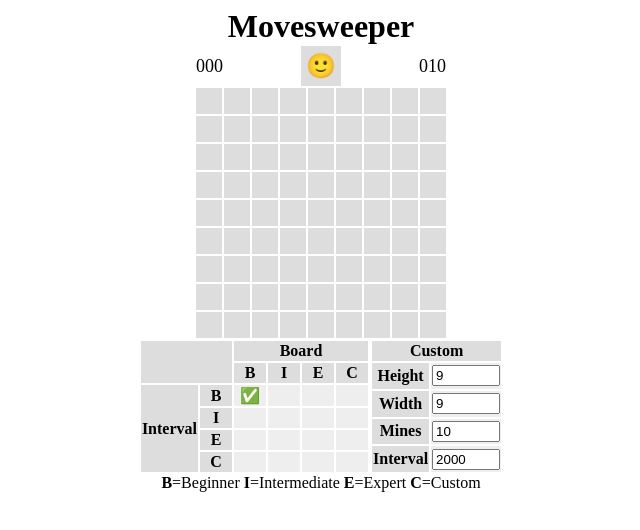
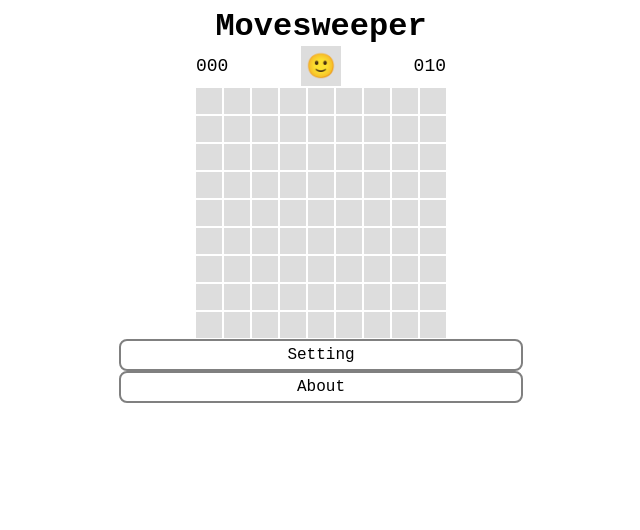
Before and after one commit to Kuma-TachiRen/movesweeper, a plain HTML site: page index.html in a window 1280 px wide. Shown: the whole page, without its empty margins (319-959 px from the left). Drawn offline with Linux system fonts and the light colour scheme.

Commit message:
change design

```diff
--- a/index.html
+++ b/index.html
@@ -26,10 +26,11 @@
                     </tr>
                 </thead>
                 <tbody>
-
                 </tbody>
             </table>
         </div>
+        <details>
+            <summary>Setting</summary>
             <div id="setting">
                 <div>
                     <div style="display:flex;">
@@ -107,6 +108,11 @@
                     <span><b>B</b>=Beginner <b>I</b>=Intermediate <b>E</b>=Expert <b>C</b>=Custom</span>
                 </div>
             </div>
+        </details>
+        <details>
+            <summary>About</summary>
+
+        </details>
     </div>
     <script src="js/board.js"></script>
     <script src="js/game.js"></script>
--- a/style.css
+++ b/style.css
@@ -1,3 +1,7 @@
+:root {
+    font-family: monospace, selif;
+}
+
 #header {
     width: 100%;
     display: flex;
@@ -17,6 +21,28 @@
     flex-flow: column;
     align-items: center;
     justify-content: center;
+}
+
+details {
+    width: 100%;
+    max-width: 400px;
+    border: gray solid 2px;
+    border-radius: 8px;
+}
+
+details>* {
+    padding: 8px;
+}
+
+details>summary {
+    cursor: pointer;
+    text-align: center;
+    list-style: none;
+    padding: 5px;
+}
+
+details[open]>summary {
+    border-bottom: gray solid 1px;
 }
 
 #game {}
```
Lines whose indentation alone changed are shown as unchanged.
